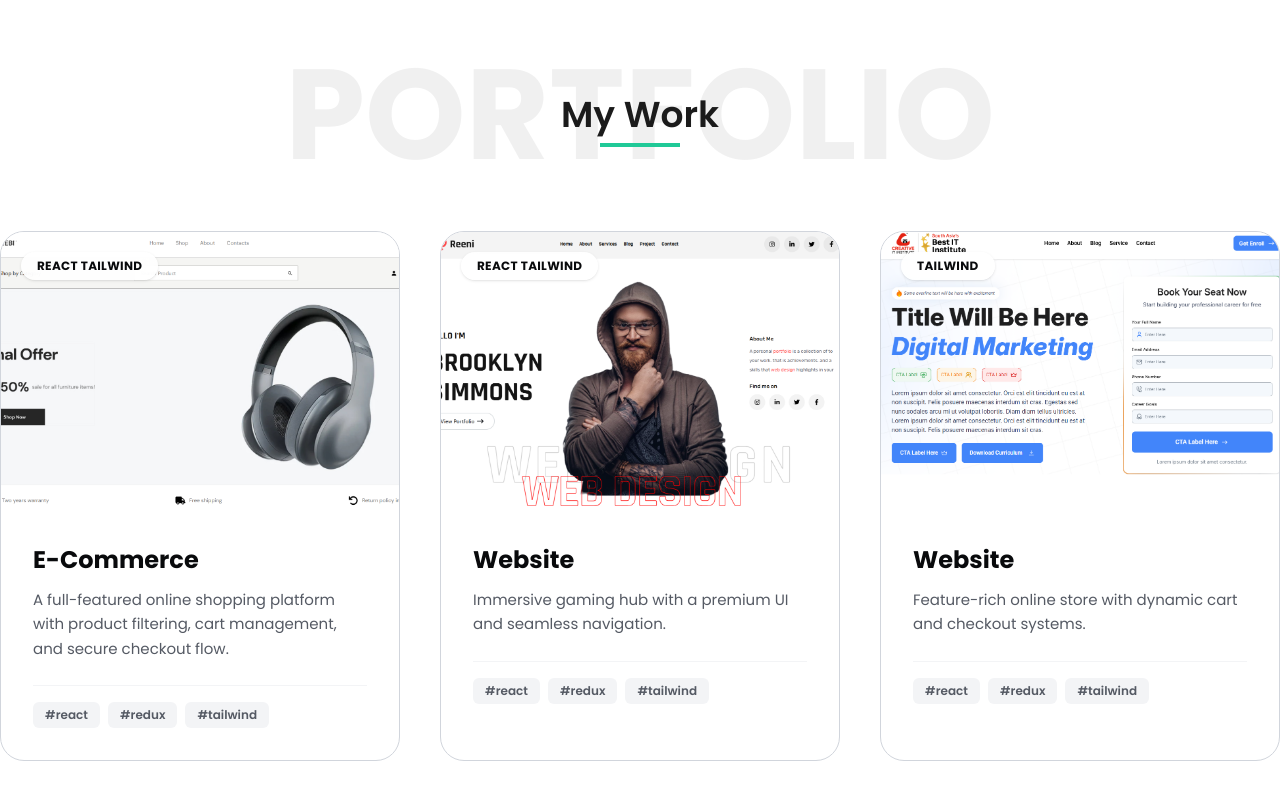
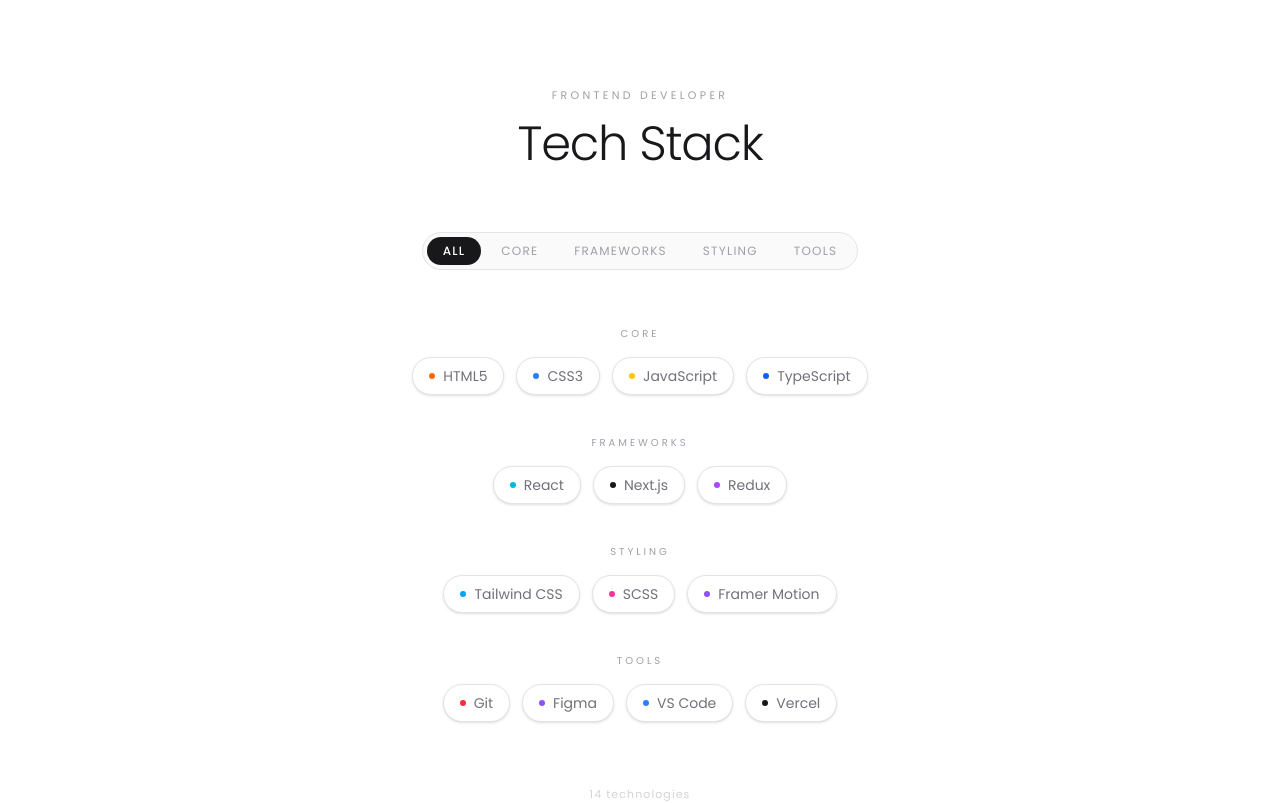
Before and after one commit to riemetoba/portfolio_Rieme, a React (Vite) app: page / in a window 1280 px wide. Shown: the part 1460-2263 px from the top of the page. Built offline with nearby package versions, Linux system fonts and the light colour scheme.

Commit message:
techStack

```diff
--- a/src/App.jsx
+++ b/src/App.jsx
@@ -4,6 +4,7 @@
 import Footer from './components/layouts/Footer'
 import Header from './components/layouts/Header'
 import ProjectsSection from './components/layouts/ProjectsSection'
+import TechStack from './components/layouts/TechStack'
 
 function App() {
 
@@ -13,6 +14,7 @@
    <Header/>
    <Banner/>
    <AboutMe/>
+   <TechStack/>
    <ProjectsSection/>
    <Footer/>
    </>
--- a/src/components/layouts/ProjectsSection.jsx
+++ b/src/components/layouts/ProjectsSection.jsx
@@ -96,7 +96,7 @@
           </div>
           {/* ================= Project 1 End ================= */}
           {/* ================= Project 2 Start ================= */}
-          <div className="group bg-white rounded-3xl  border-gray-300 border overflow-hidden transition-all duration-500 hover:shadow-[0_20px_50px_rgba(0,0,0,0.1)] hover:-translate-y-2">
+          <div className="group rounded-3xl  border-gray-300 border overflow-hidden transition-all duration-500 hover:shadow-[0_20px_50px_rgba(0,0,0,0.1)] hover:-translate-y-2">
             {/* Image Container */}
             <div className="relative h-70 overflow-hidden">
               <Image
--- /dev/null
+++ b/src/components/layouts/TechStack.jsx
@@ -0,0 +1,115 @@
+import { useState } from "react";
+
+const categories = [
+  {
+    label: "Core",
+    techs: [
+      { name: "HTML5",        dot: "bg-orange-500",  glow: "hover:shadow-orange-500/20", border: "hover:border-orange-400/40", bg: "hover:bg-orange-50"  },
+      { name: "CSS3",         dot: "bg-blue-500",    glow: "hover:shadow-blue-500/20",   border: "hover:border-blue-400/40",   bg: "hover:bg-blue-50"    },
+      { name: "JavaScript",   dot: "bg-yellow-400",  glow: "hover:shadow-yellow-400/20", border: "hover:border-yellow-400/40", bg: "hover:bg-yellow-50"  },
+      { name: "TypeScript",   dot: "bg-blue-600",    glow: "hover:shadow-blue-600/20",   border: "hover:border-blue-500/40",   bg: "hover:bg-blue-50"    },
+    ],
+  },
+  {
+    label: "Frameworks",
+    techs: [
+      { name: "React",        dot: "bg-cyan-500",    glow: "hover:shadow-cyan-500/20",   border: "hover:border-cyan-400/40",   bg: "hover:bg-cyan-50"    },
+      { name: "Next.js",      dot: "bg-zinc-900",    glow: "hover:shadow-zinc-400/20",   border: "hover:border-zinc-400/40",   bg: "hover:bg-zinc-100"   },
+      { name: "Redux",        dot: "bg-purple-500",  glow: "hover:shadow-purple-500/20", border: "hover:border-purple-400/40", bg: "hover:bg-purple-50"  },
+    ],
+  },
+  {
+    label: "Styling",
+    techs: [
+      { name: "Tailwind CSS", dot: "bg-sky-500",     glow: "hover:shadow-sky-500/20",    border: "hover:border-sky-400/40",    bg: "hover:bg-sky-50"     },
+      { name: "SCSS",         dot: "bg-pink-500",    glow: "hover:shadow-pink-500/20",   border: "hover:border-pink-400/40",   bg: "hover:bg-pink-50"    },
+      { name: "Framer Motion",dot: "bg-violet-500",  glow: "hover:shadow-violet-500/20", border: "hover:border-violet-400/40", bg: "hover:bg-violet-50"  },
+    ],
+  },
+  {
+    label: "Tools",
+    techs: [
+      { name: "Git",          dot: "bg-red-500",     glow: "hover:shadow-red-500/20",    border: "hover:border-red-400/40",    bg: "hover:bg-red-50"     },
+      { name: "Figma",        dot: "bg-violet-500",  glow: "hover:shadow-violet-500/20", border: "hover:border-violet-400/40", bg: "hover:bg-violet-50"  },
+      { name: "VS Code",      dot: "bg-blue-500",    glow: "hover:shadow-blue-500/20",   border: "hover:border-blue-400/40",   bg: "hover:bg-blue-50"    },
+      { name: "Vercel",       dot: "bg-zinc-900",    glow: "hover:shadow-zinc-400/20",   border: "hover:border-zinc-400/40",   bg: "hover:bg-zinc-100"   },
+    ],
+  },
+];
+
+const filters = ["all", "core", "frameworks", "styling", "tools"];
+
+export default function TechStack() {
+  const [active, setActive] = useState("all");
+
+  const visible =
+    active === "all"
+      ? categories
+      : categories.filter((c) => c.label.toLowerCase() === active);
+
+  return (
+    <section className="min-h-screen bg-white flex flex-col items-center justify-center px-6 py-24">
+
+      {/* Header */}
+      <div className="text-center mb-16">
+        <p className="text-[11px] tracking-[0.3em] text-zinc-400 uppercase mb-4">
+          Frontend Developer
+        </p>
+        <h2 className="text-5xl font-light text-zinc-900 tracking-tight">
+          Tech Stack
+        </h2>
+      </div>
+
+      {/* Filter Tabs */}
+      <div className="flex flex-wrap justify-center gap-1 mb-14 p-1 rounded-full border border-zinc-200 bg-zinc-50">
+        {filters.map((f) => (
+          <button
+            key={f}
+            onClick={() => setActive(f)}
+            className={`px-4 py-1.5 rounded-full text-xs tracking-widest uppercase transition-all duration-300 cursor-pointer ${
+              active === f
+                ? "bg-zinc-900 text-white font-medium"
+                : "text-zinc-400 hover:text-zinc-700"
+            }`}
+          >
+            {f}
+          </button>
+        ))}
+      </div>
+
+      {/* Category Groups */}
+      <div className="flex flex-col gap-10 w-full max-w-2xl">
+        {visible.map((cat) => (
+          <div key={cat.label}>
+            <p className="text-[10px] tracking-[0.3em] text-zinc-400 uppercase mb-4 text-center">
+              {cat.label}
+            </p>
+            <div className="flex flex-wrap justify-center gap-3">
+              {cat.techs.map((tech) => (
+                <div
+                  key={tech.name}
+                  className={`
+                    flex items-center gap-2 px-4 py-2 rounded-full border
+                    border-zinc-200 bg-white
+                    shadow-sm transition-all duration-300 cursor-default
+                    ${tech.glow} ${tech.border} ${tech.bg}
+                  `}
+                >
+                  <span className={`w-1.5 h-1.5 rounded-full ${tech.dot}`} />
+                  <span className="text-sm text-zinc-500 transition-colors duration-300 hover:text-zinc-900">
+                    {tech.name}
+                  </span>
+                </div>
+              ))}
+            </div>
+          </div>
+        ))}
+      </div>
+
+      {/* Total count */}
+      <p className="mt-16 text-[11px] text-zinc-300 tracking-widest">
+        {visible.reduce((acc, cat) => acc + cat.techs.length, 0)} technologies
+      </p>
+    </section>
+  );
+}
```
